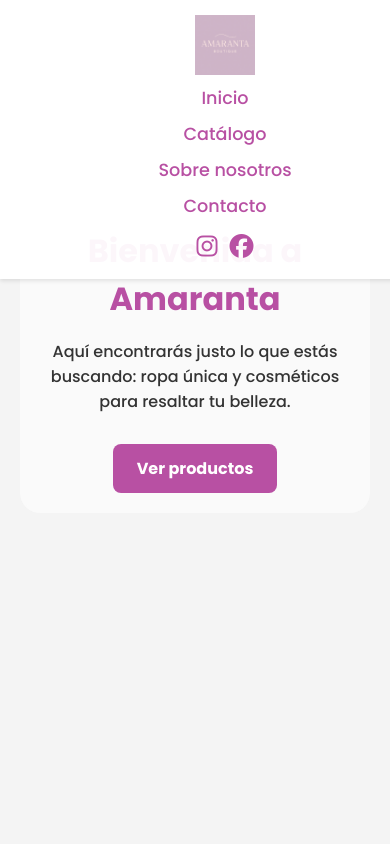
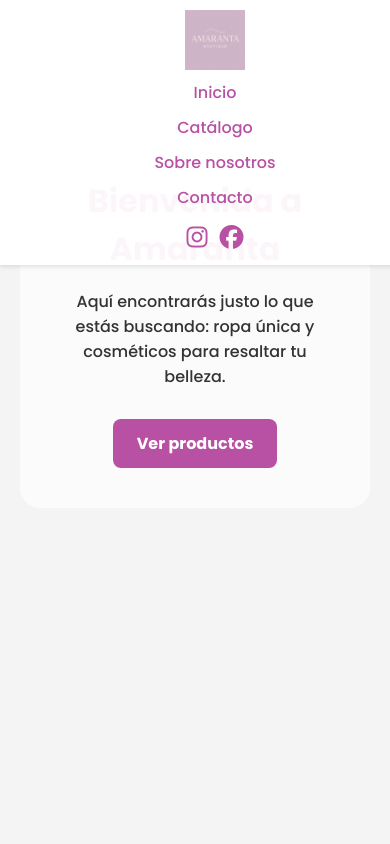
Before and after one commit to AmarantaBoutiqueUY/amarantaboutique.github.io, a plain HTML site: page index.html in a window 390 px wide. Shown: the top 844 px of the page. Drawn offline with Linux system fonts and the light colour scheme.

Commit message:
Update styles.css

```diff
--- a/styles.css
+++ b/styles.css
@@ -5,17 +5,19 @@ body {
   color: #333;
 }
 
-/* ENCABEZADO */
+/* HEADER FIJO */
 header {
   position: fixed;
   top: 0;
+  left: 0;
   width: 100%;
+  height: 90px;
   background-color: rgba(255, 255, 255, 0.95);
   box-shadow: 0 2px 4px rgba(0,0,0,0.1);
   display: flex;
   justify-content: space-between;
   align-items: center;
-  padding: 15px 30px;
+  padding: 0 20px;
   z-index: 1000;
   flex-wrap: wrap;
 }
@@ -26,9 +28,9 @@ header {
 
 nav {
   display: flex;
-  gap: 30px;
+  gap: 20px;
+  flex: 1;
   justify-content: center;
-  flex: 1;
   flex-wrap: wrap;
 }
 
@@ -36,7 +38,7 @@ nav a {
   text-decoration: none;
   color: #B850A3;
   font-weight: 500;
-  font-size: 1.1rem;
+  font-size: 1rem;
   transition: color 0.3s;
 }
 
@@ -59,10 +61,10 @@ nav a:hover {
   color: #E26A8D;
 }
 
-/* HERO SECCIÓN */
+/* HERO CON PADDING PARA HEADER */
 .hero {
   position: relative;
-  margin-top: 100px;
+  padding-top: 110px;
   height: 80vh;
   overflow: hidden;
 }
@@ -81,7 +83,7 @@ nav a:hover {
 .hero-overlay {
   position: relative;
   z-index: 1;
-  background-color: rgba(255, 255, 255, 0.5);
+  background-color: rgba(255, 255, 255, 0.6);
   backdrop-filter: blur(4px);
   padding: 40px;
   border-radius: 20px;
@@ -140,8 +142,7 @@ section {
 
 #sobre {
   background: #fce6f9;
-  padding: 100px 2rem 2rem 2rem;
-  text-align: center;
+  padding: 80px 20px;
 }
 
 footer {
@@ -166,14 +167,15 @@ footer a:hover {
 @media (max-width: 768px) {
   header {
     flex-direction: column;
+    height: auto;
+    padding: 10px 20px;
+    gap: 10px;
     align-items: center;
-    gap: 10px;
-    text-align: center;
   }
 
   nav {
-    justify-content: center;
     flex-direction: column;
+    align-items: center;
     gap: 10px;
   }
 
@@ -184,8 +186,4 @@ footer a:hover {
   .hero p {
     font-size: 1rem;
   }
-
-  .hero-overlay {
-    padding: 20px;
-  }
 }
```
